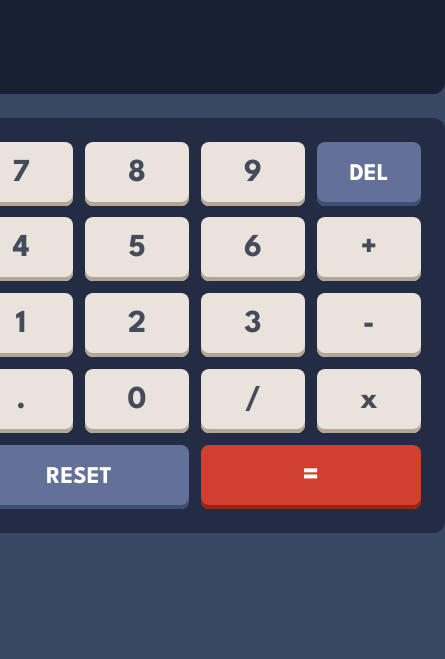
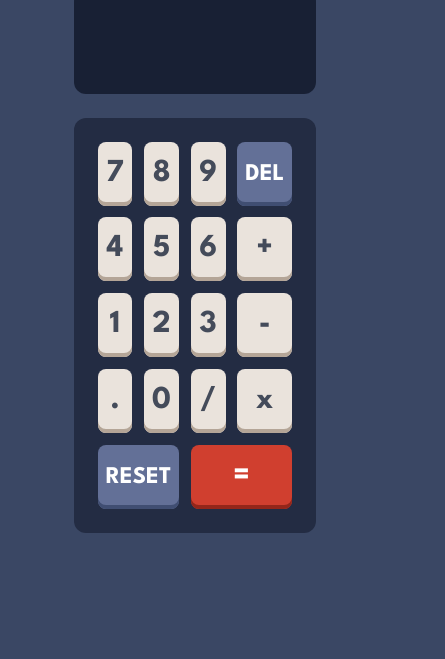
Before and after one commit to Honko-o/FEM-Calculator-Main, a website with bundled scripts: page index.html in a window 390 px wide. Shown: the part 185-844 px from the top of the page, 445 px wide, since content can reach past the window. Built offline with nearby package versions, Linux system fonts and the light colour scheme.

Commit message:
Update Container Media Query

```diff
--- a/sass/layout/_layout.scss
+++ b/sass/layout/_layout.scss
@@ -17,4 +17,7 @@ body {
 .container {
   width: 500px;
   margin: 2rem auto;
+  @media (max-width: 570px) {
+    width: 80%;
+  }
 }
```
Also changed, not shown: sass/main.css, 1 other file.
